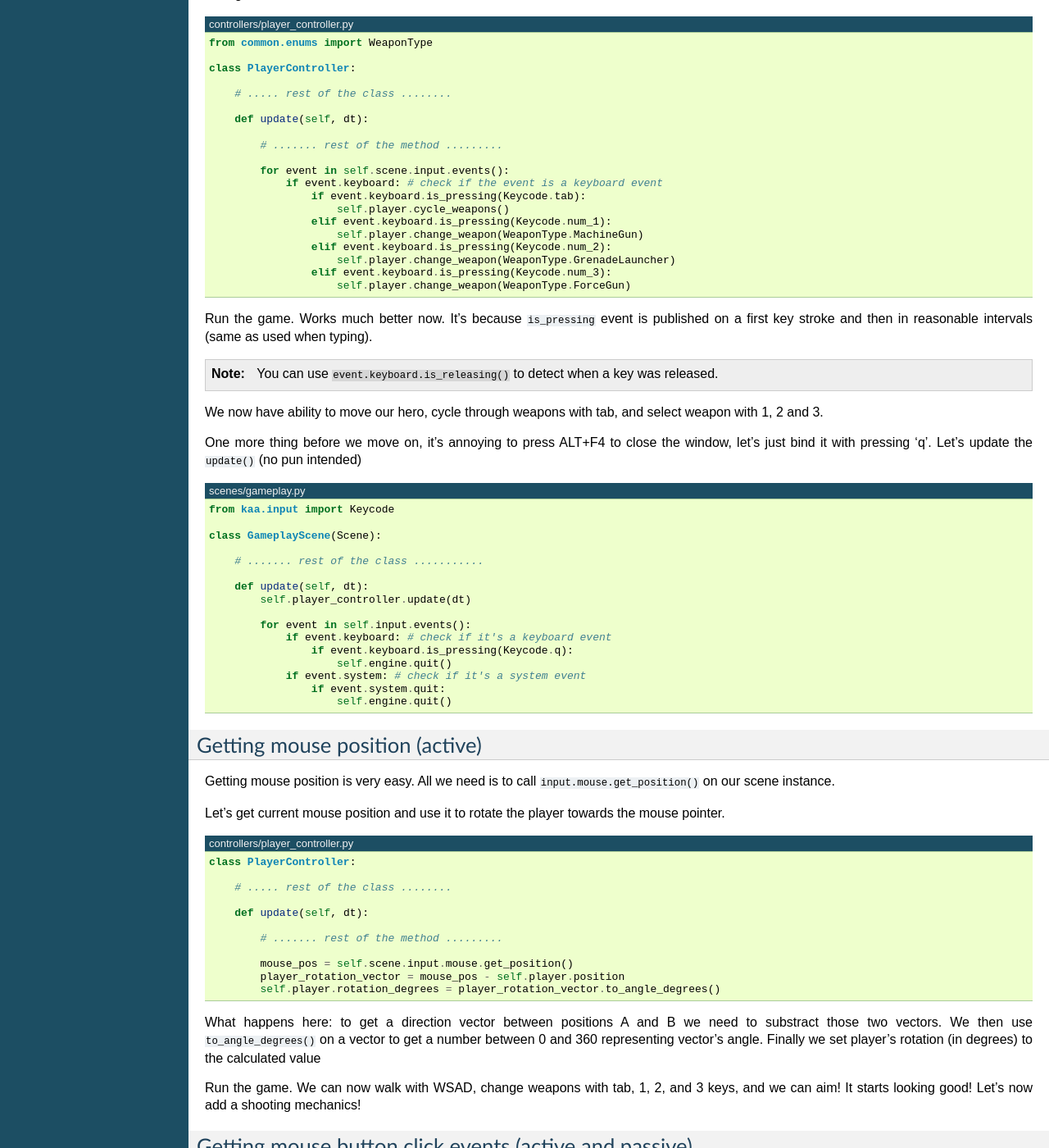
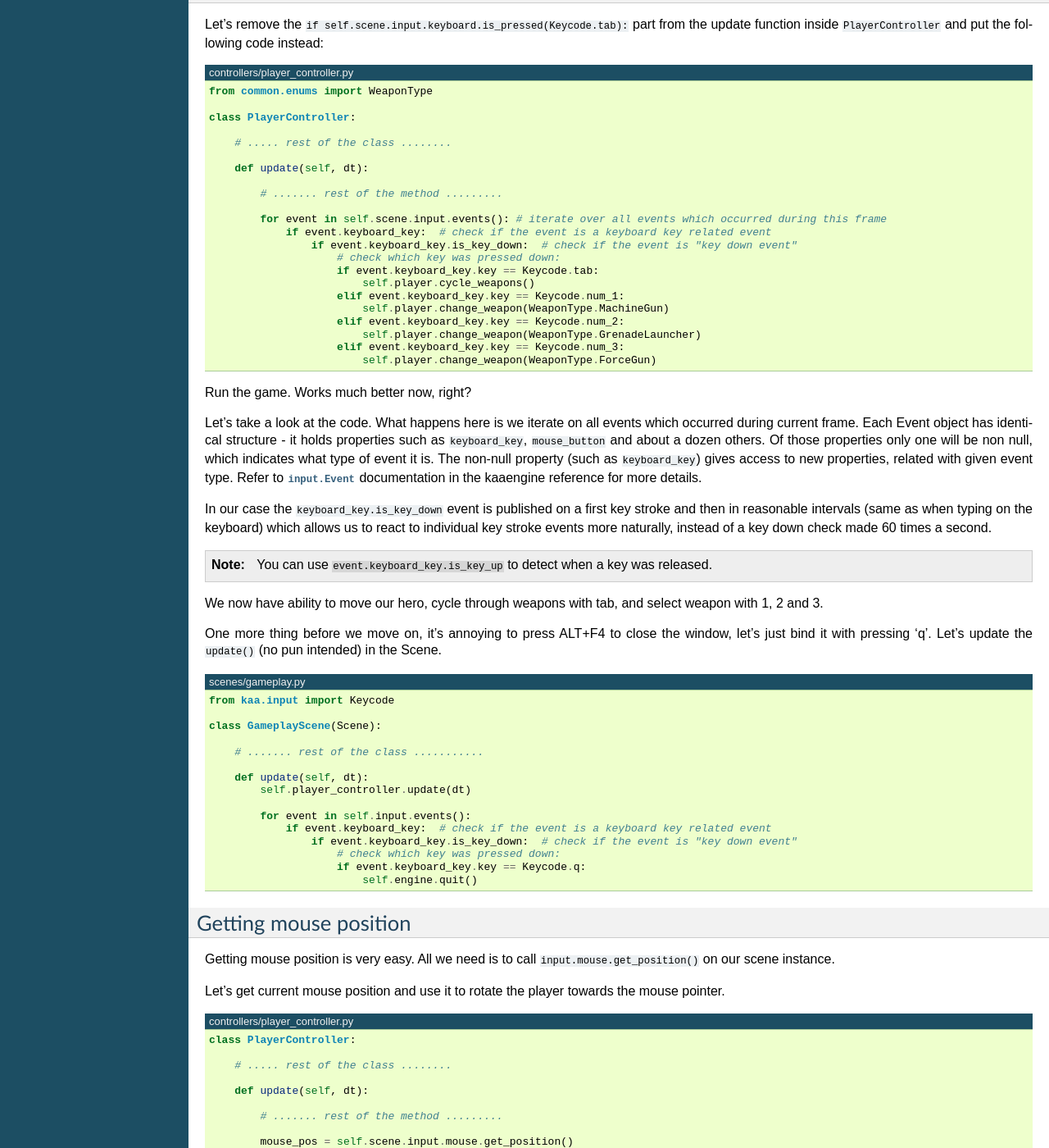
Before and after one commit to kaaengine/kaa, a Sphinx documentation site: the page built from docs/tutorial/part04.rst, in a window 1280 px wide and 1400 px high, scrolled down 2271 px. Shown: the whole window at 82% size. Built offline with Sphinx 7.4.7, drawn with Linux system fonts in a browser that asks for light colours; some of the changed text lies outside the part shown.

Commit message:
updated part 4 of the tutorial to kaaengine ver 0.6

```diff
--- a/docs/tutorial/part03.rst
+++ b/docs/tutorial/part03.rst
@@ -104,7 +104,7 @@ Then registry.py:
 Keep scenes in separate .py files
 ~~~~~~~~~~~~~~~~~~~~~~~~~~~~~~~~~
 
-Then, let's create empty Gameplay scene, and add the already known window event handling code:
+Let's create a stub of a Gameplay scene in :code:`scenes/gameplay.py`
 
 .. code-block:: python
     :caption: scenes/gameplay.py
@@ -117,10 +117,8 @@ Then, let's create empty Gameplay scene, and add the already known window event
             super().__init__()
 
         def update(self, dt):
+            pass
 
-            for event in self.input.events():
-                if event.system and event.system.quit:
-                    self.engine.quit()
 
 Keep the main.py clean
 ~~~~~~~~~~~~~~~~~~~~~~
--- a/docs/tutorial/part04.rst
+++ b/docs/tutorial/part04.rst
@@ -39,22 +39,25 @@ Then let's call that method from the :code:`GameplayScene`:
             #....... rest of the method .........
 
 
-Two ways for handling input
-~~~~~~~~~~~~~~~~~~~~~~~~~~~
+Three ways for handling input
+~~~~~~~~~~~~~~~~~~~~~~~~~~~~~
 
-Kaa offers two ways for handling input.
+Kaa offers three ways for handling input.
 
-* Active. You can actively check given key's status (pressed, released etc.). You do that by calling appropriate methods:
+* You can actively check given key's status (pressed, released etc.). You do that by calling appropriate methods:
 
   * Scene's :code:`input.keyboard` methods for keyboard (e.g. :code:`input.keyboard.is_pressed(KeyCode.esc)`)
   * Scene's :code:`input.mouse` methods for mouse (e.g. :code:`input.keyboard.is_pressed(MouseButton.left)`)
   * Scene's :code:`input.controller` methods for controllers (e.g. :code:`input.controller.is_pressed(ControllerButton.a)`)
   * Scene's :code:`input.system` methods for system (e.g. :code:`system.get_clipboard_text()`)
 
-* Passive. You can iterate through events returned by the Scene's :code:`input.events()` method to check for input events (keystrokes, mouse clicks, controller sticks moved, etc.).
+* You can iterate through events returned by the Scene's :code:`input.events()` method to check for input events (keystrokes, mouse clicks, controller sticks moved, etc.).
+* You can subscribe to specific type of events using Scene's :code:`input.register_callback()` method.
 
-Handling input from keyboard (active)
-~~~~~~~~~~~~~~~~~~~~~~~~~~~~~~~~~~~~~
+We're going to use the first two methods in the tutorial.
+
+Handling input from keyboard
+~~~~~~~~~~~~~~~~~~~~~~~~~~~~
 
 The function which you can call at any time and get an answer if a keyboard key is up or down is
 :code:`input.keyboard.is_pressed()`. Let's use it in our :code:`player_controller.py`:
@@ -132,8 +135,8 @@ because the :code:`update()` function is called by the engine as frequently as 6
 
 Let's fix this! There is another method of handling input from keyboard, it captures individual key strokes.
 
-Handling input from keyboard (passive)
-~~~~~~~~~~~~~~~~~~~~~~~~~~~~~~~~~~~~~~
+Handling events from keyboard
+~~~~~~~~~~~~~~~~~~~~~~~~~~~~~
 
 Let's remove the :code:`if self.scene.input.keyboard.is_pressed(Keycode.tab):` part from the update function inside
 :code:`PlayerController` and put the following code instead:
@@ -151,27 +154,39 @@ Let's remove the :code:`if self.scene.input.keyboard.is_pressed(Keycode.tab):` p
 
             # ....... rest of the method .........
 
-            for event in self.scene.input.events():
-                if event.keyboard: # check if the event is a keyboard event
-                    if event.keyboard.is_pressing(Keycode.tab):
-                        self.player.cycle_weapons()
-                    elif event.keyboard.is_pressing(Keycode.num_1):
-                        self.player.change_weapon(WeaponType.MachineGun)
-                    elif event.keyboard.is_pressing(Keycode.num_2):
-                        self.player.change_weapon(WeaponType.GrenadeLauncher)
-                    elif event.keyboard.is_pressing(Keycode.num_3):
-                        self.player.change_weapon(WeaponType.ForceGun)
+            for event in self.scene.input.events(): # iterate over all events which occurred during this frame
+                if event.keyboard_key:  # check if the event is a keyboard key related event
+                    if event.keyboard_key.is_key_down:  # check if the event is "key down event"
+                        # check which key was pressed down:
+                        if event.keyboard_key.key == Keycode.tab:
+                            self.player.cycle_weapons()
+                        elif event.keyboard_key.key == Keycode.num_1:
+                            self.player.change_weapon(WeaponType.MachineGun)
+                        elif event.keyboard_key.key == Keycode.num_2:
+                            self.player.change_weapon(WeaponType.GrenadeLauncher)
+                        elif event.keyboard_key.key == Keycode.num_3:
+                            self.player.change_weapon(WeaponType.ForceGun)
 
-Run the game. Works much better now. It's because :code:`is_pressing` event is published on a first key stroke
-and then in reasonable intervals (same as used when typing).
+
+Run the game. Works much better now, right?
+
+Let's take a look at the code. What happens here is we iterate on all events which occurred during current
+frame. Each Event object has identical structure - it holds properties such as :code:`keyboard_key`,
+:code:`mouse_button` and about a dozen others. Of those properties only one will be non null, which indicates what
+type of event it is. The non-null property (such as :code:`keyboard_key`) gives access to new properties, related
+with given event type. Refer to :class:`input.Event` documentation  in the kaaengine reference for more details.
+
+In our case the :code:`keyboard_key.is_key_down` event is published on a first key stroke and then in reasonable
+intervals (same as when typing on the keyboard) which allows us to react to individual key stroke events more naturally,
+instead of a key down check made 60 times a second.
 
 .. note::
-    You can use :code:`event.keyboard.is_releasing()` to detect when a key was released.
+    You can use :code:`event.keyboard_key.is_key_up` to detect when a key was released.
 
 We now have ability to move our hero, cycle through weapons with tab, and select weapon with 1, 2 and 3.
 
 One more thing before we move on, it's annoying to press ALT+F4 to close the window, let's just bind it with pressing 'q'.
-Let's update the :code:`update()` (no pun intended)
+Let's update the :code:`update()` (no pun intended) in the Scene.
 
 .. code-block:: python
     :caption: scenes/gameplay.py
@@ -186,16 +201,15 @@ Let's update the :code:`update()` (no pun intended)
             self.player_controller.update(dt)
 
             for event in self.input.events():
-                if event.keyboard: # check if it's a keyboard event
-                    if event.keyboard.is_pressing(Keycode.q):
-                        self.engine.quit()
-                if event.system: # check if it's a system event
-                    if event.system.quit:
-                        self.engine.quit()
+                if event.keyboard_key:  # check if the event is a keyboard key related event
+                    if event.keyboard_key.is_key_down:  # check if the event is "key down event"
+                        # check which key was pressed down:
+                        if event.keyboard_key.key == Keycode.q:
+                            self.engine.quit()
 
 
-Getting mouse position (active)
-~~~~~~~~~~~~~~~~~~~~~~~~~~~~~~~
+Getting mouse position
+~~~~~~~~~~~~~~~~~~~~~~
 
 Getting mouse position is very easy. All we need is to call :code:`input.mouse.get_position()` on our scene instance.
 
@@ -216,17 +230,20 @@ Let's get current mouse position and use it to rotate the player towards the mou
             player_rotation_vector = mouse_pos - self.player.position
             self.player.rotation_degrees = player_rotation_vector.to_angle_degrees()
 
-What happens here: to get a direction vector between positions A and B we need to substract those two vectors.
+Let's look at the code: to get a direction vector between positions A and B we need to substract those two vectors.
 We then use :code:`to_angle_degrees()` on a vector to get a number between 0 and 360 representing vector's angle.
-Finally we set player's rotation (in degrees) to the calculated value
+Finally we set player's rotation (in degrees) to the calculated value.
 
 Run the game. We can now walk with WSAD, change weapons with tab, 1, 2, and 3 keys, and we can aim! It starts looking good!
 Let's now add a shooting mechanics!
 
-Getting mouse button click events (active and passive)
-~~~~~~~~~~~~~~~~~~~~~~~~~~~~~~~~~~~~~~~~~~~~~~~~~~~~~~
+Getting mouse button click events
+~~~~~~~~~~~~~~~~~~~~~~~~~~~~~~~~~
 
-Handling mouse click events, either actively or passively is very similar to handling keyboard events:
+Handling mouse click events, is very similar to handling keyboard events. We can actively check if mouse button is
+pressed/released or we can check for mouse button events present in the Scene's :code:`input.events()` list.
+
+Look at the example below but don't add it to the game's code yet. We'll do that in the next chapter.
 
 .. code-block:: python
 
@@ -236,10 +253,11 @@ Handling mouse click events, either actively or passively is very similar to han
     if scene.input.mouse.is_pressed(MouseButton.left):
         # ..... do stuff ....
 
-    # passive check (reading from events):
     for event in self.scene.input.events():
-        if event.mouse: # check if it's a mouse event
-            if event.mouse.is_pressing(MouseButton.right): # getting event
+        # check if it's a mouse button - related event and if it's about mouse button being pressed:
+        if event.mouse_button and event.mouse_button.is_button_down:
+            # check which button the event is about:
+            if event.mouse_button.button == MouseButton.right:
                 # ..... do stuff .....
 
 We will use the left mouse button click in the :doc:`next part of the tutorial </tutorial/part05>`, where we'll
```
